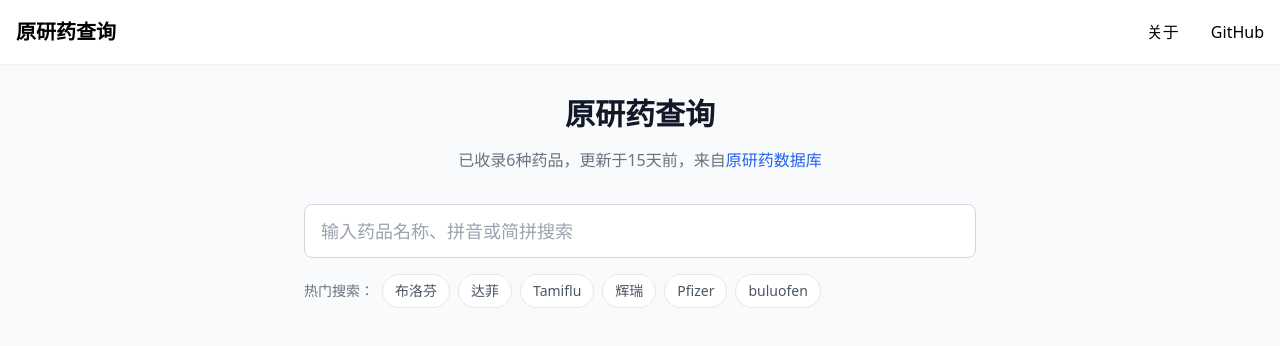
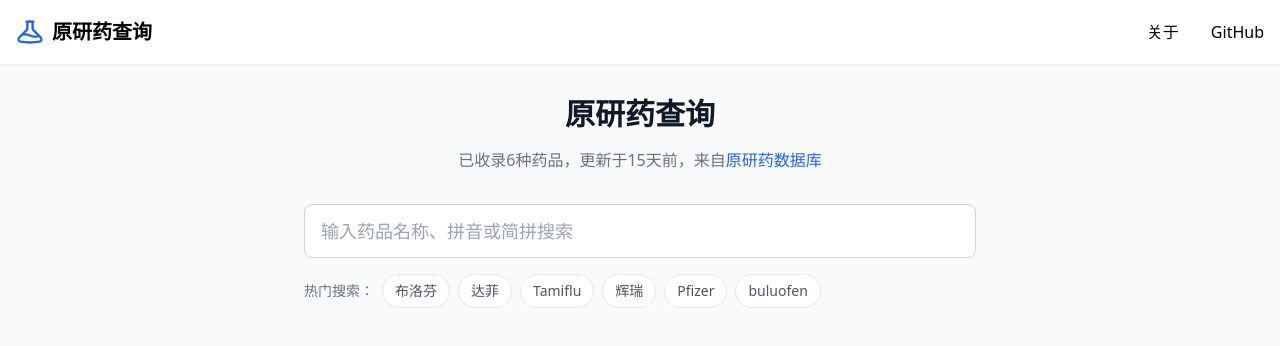
Before and after one commit to dongzhenye/yuanyanyao-web, a Next.js app: page / in a window 1280 px wide. Shown: the top 346 px of the page. Built offline with nearby package versions, Linux system fonts and the light colour scheme; what pinyin-pro would draw is missing.

Commit message:
style: add logo

```diff
--- a/src/components/layout/Header.tsx
+++ b/src/components/layout/Header.tsx
@@ -1,12 +1,35 @@
 import Link from 'next/link'
+
+const Logo = () => (
+  <svg
+    xmlns="http://www.w3.org/2000/svg"
+    width="28"
+    height="28"
+    viewBox="0 0 24 24"
+    fill="none"
+    stroke="currentColor"
+    className="text-primary"
+  >
+    <path
+      strokeLinecap="round"
+      strokeLinejoin="round"
+      strokeWidth="2"
+      d="M9.75 3.104v5.714a2.25 2.25 0 01-.659 1.591L5 14.5M9.75 3.104c-.251.023-.501.05-.75.082m.75-.082a24.301 24.301 0 014.5 0m0 0v5.714c0 .597.237 1.17.659 1.591L19.8 15.3M14.25 3.104c.251.023.501.05.75.082M19.8 15.3l-1.57.393A9.065 9.065 0 0112 15a9.065 9.065 0 00-6.23-.693L5 14.5m14.8.8l1.402 1.402c1.232 1.232.65 3.318-1.067 3.611A48.309 48.309 0 0112 21c-2.773 0-5.491-.235-8.135-.687-1.718-.293-2.3-2.379-1.067-3.61L5 14.5"
+    />
+  </svg>
+)
 
 export const Header = () => {
   return (
     <header className="sticky top-0 z-50 bg-white shadow-sm">
       <div className="max-w-7xl mx-auto px-4">
         <div className="flex justify-between h-16 items-center">
-          <Link href="/" className="text-xl font-bold">
-            原研药查询
+          <Link
+            href="/"
+            className="flex items-center gap-2 hover:opacity-80 transition-opacity"
+          >
+            <Logo />
+            <span className="text-xl font-bold">原研药查询</span>
           </Link>
           <nav className="flex gap-8">
             <Link href="/about" className="hover:text-primary">关于</Link>
```
